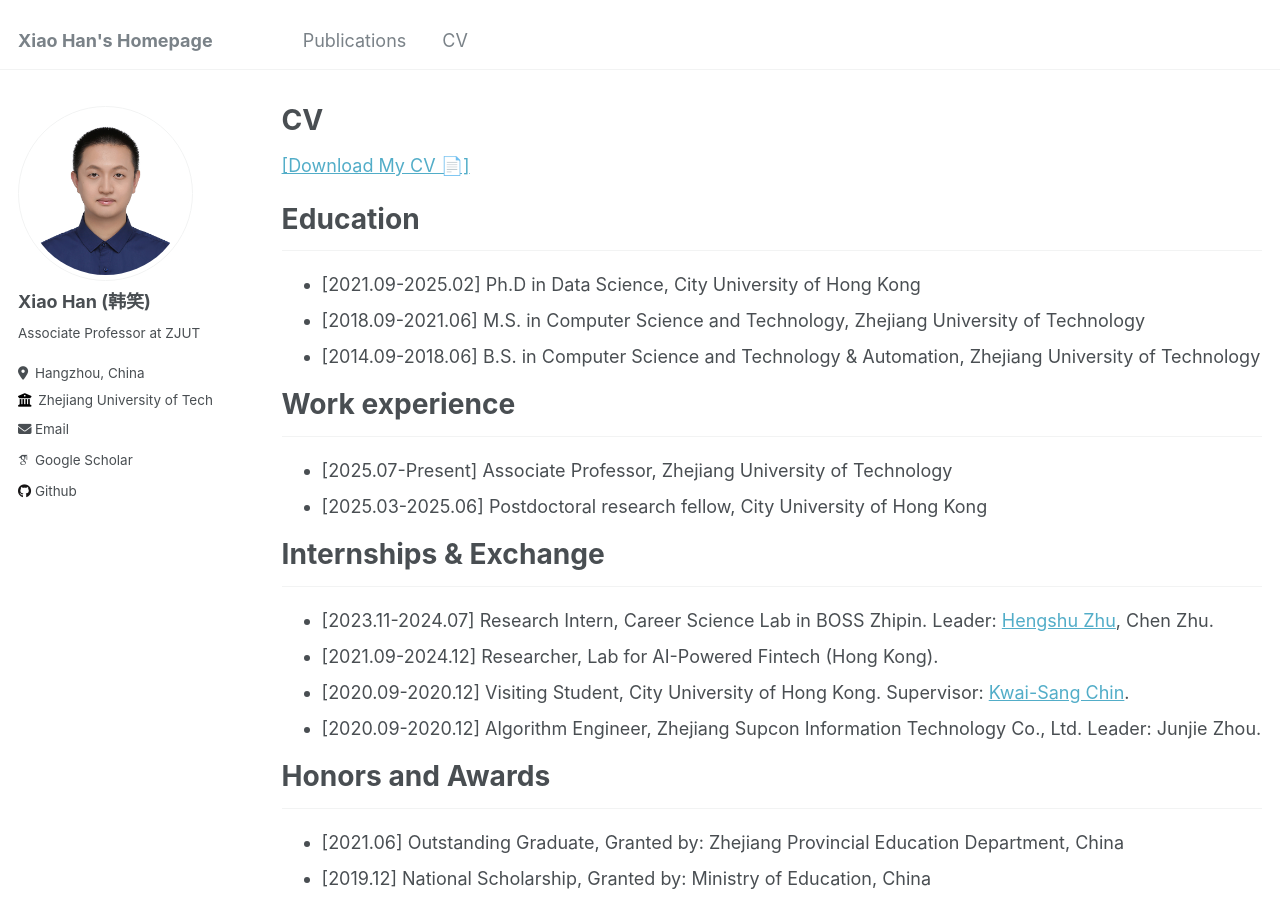
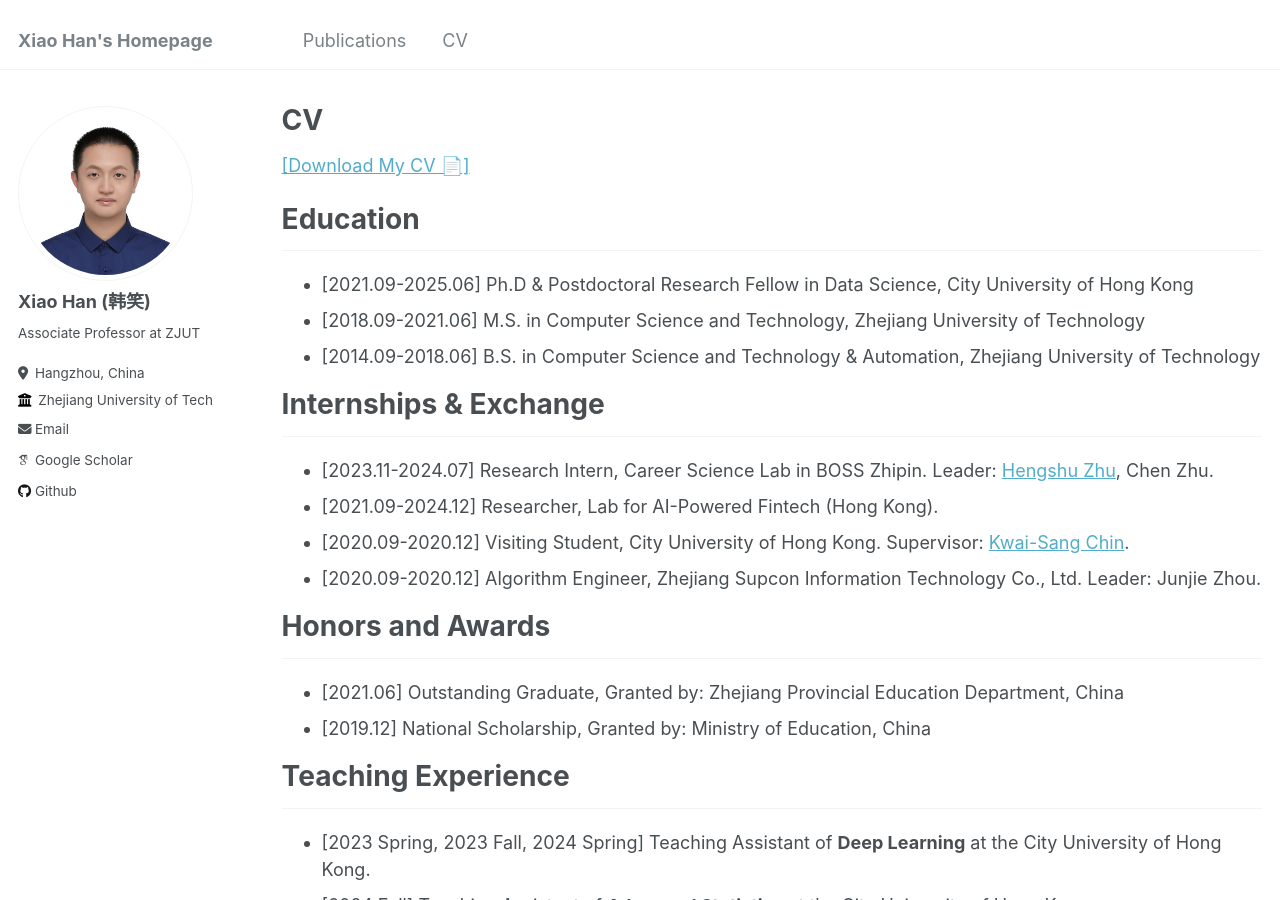
Before and after one commit to hahahenha/hahahenha.github.io, a Jekyll site: the page built from _pages/cv.md, in a window 1280 px wide and 900 px high. Built offline with Jekyll 4.4.1, drawn with Linux system fonts in a browser that asks for light colours; some web fonts are replaced.

Commit message:
Update cv.md

```diff
--- a/_pages/cv.md
+++ b/_pages/cv.md
@@ -35,19 +35,20 @@ redirect_to: "https://www.hahahenha.net/static/CV/CV_HX.pdf"
 # Education
 <hr style="margin-top: 8px; margin-bottom: 20px;">
 <ul>
-  <li>[2021.09-2025.02] Ph.D in Data Science, City University of Hong Kong</li>
+  <li>[2021.09-2025.06] Ph.D & Postdoctoral Research Fellow in Data Science, City University of Hong Kong</li>
   <li>[2018.09-2021.06] M.S. in Computer Science and Technology, Zhejiang University of Technology</li>
   <li>[2014.09-2018.06] B.S. in Computer Science and Technology & Automation, Zhejiang University of Technology</li>
 </ul>
 
 
+<!--
 # Work experience
 <hr style="margin-top: 8px; margin-bottom: 20px;">
 <ul>
   <li>[2025.07-Present] Associate Professor, Zhejiang University of Technology </li>
   <li>[2025.03-2025.06] Postdoctoral research fellow, City University of Hong Kong </li>
 </ul>
-
+-->
 
 
 
```
